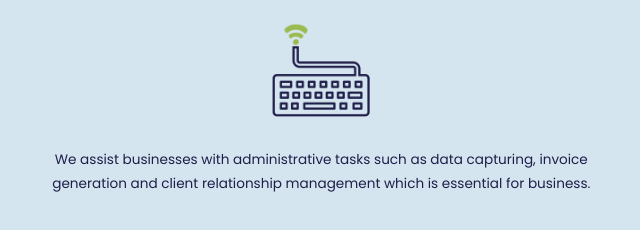
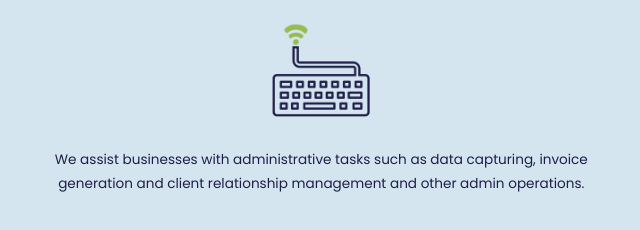
Before and after one commit to gezza23/VPC, a plain HTML site: page index.html in a window 1280 px wide. Shown: the part 1340-1570 px from the top of the page, 5-645 px from the left. Drawn offline with Linux system fonts and the light colour scheme; a web font is replaced by a local one.

Commit message:
spelling

```diff
--- a/index.html
+++ b/index.html
@@ -69,7 +69,7 @@
                 <div class="top-row">
                     <div class="col"><img src="assets/keyboard.png" alt="a keyboard">
                         <p>We assist businesses with administrative tasks such as data capturing, invoice generation and client relationship
-                            management which is essential for business.</p>
+                            management and other admin operations.</p>
                     </div>
                     <div class="col"><img src="assets/increasing-graph.png" alt="a financial graph on an upwards slope">
                         <p>We help businesses seeking to make data-driven finance decisions by assisting with
```
